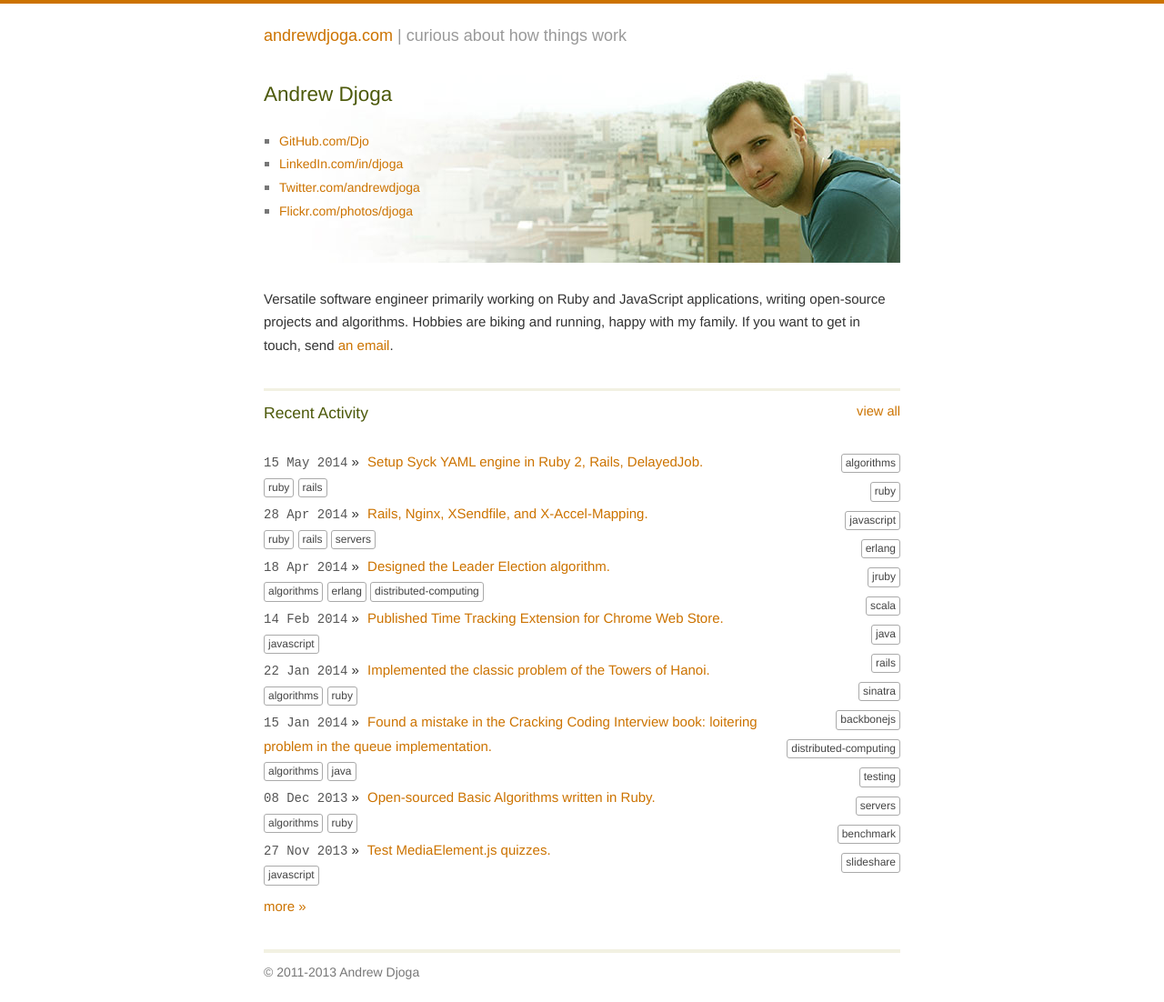
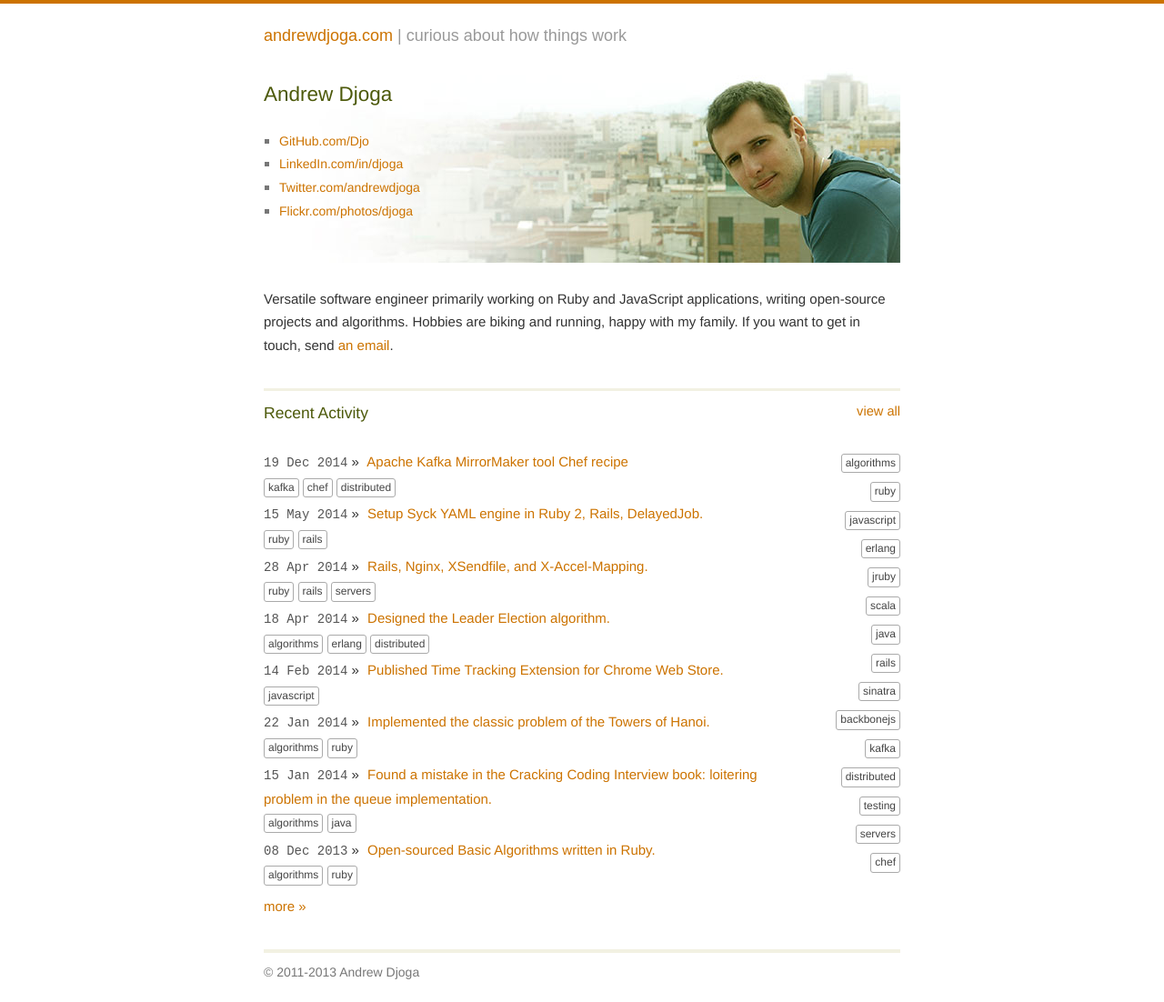
Before and after one commit to djo/djo.github.io, a Jekyll site: the page built from index.html, in a window 1280 px wide. Shown: the whole page at 91% size. Built offline with Jekyll 4.4.1, drawn with Linux system fonts in a browser that asks for light colours.

Commit message:
Apache Kafka MirrorMaker tool Chef recipe

```diff
--- a/_config.yml
+++ b/_config.yml
@@ -9,13 +9,20 @@
   - rails
   - sinatra
   - backbonejs
-  - distributed-computing
+  - kafka
+  - distributed
   - testing
   - servers
+  - chef
   - benchmark
   - slideshare
 
 activities:
+  -
+    text: "Apache Kafka MirrorMaker tool Chef recipe"
+    date: 2014-12-19
+    link: 'https://github.com/Djo/kafka-cookbook'
+    tags: ['kafka', 'chef', 'distributed']
   -
     text: "Setup Syck YAML engine in Ruby 2, Rails, DelayedJob."
     date: 2014-05-15
@@ -30,7 +37,7 @@
     text: "Designed the Leader Election algorithm."
     date: 2014-04-18
     link: 'https://github.com/Djo/leader_election'
-    tags: ['algorithms', 'erlang', 'distributed-computing']
+    tags: ['algorithms', 'erlang', 'distributed']
   -
     text: "Published Time Tracking Extension for Chrome Web Store."
     date: 2014-02-14
@@ -65,11 +72,6 @@
     text: Dump a partition with fsarchiver.
     date: 2013-09-03
     link: 'https://gist.github.com/Djo/6424275'
-    tags: ['servers']
-  -
-    text: When you don't have time to read `man tar`.
-    date: 2013-08-28
-    link: 'https://gist.github.com/Djo/6363570'
     tags: ['servers']
   -
     text: Coursera's Statement of Accomplishment with Distinction from FPP in Scala course.
```
